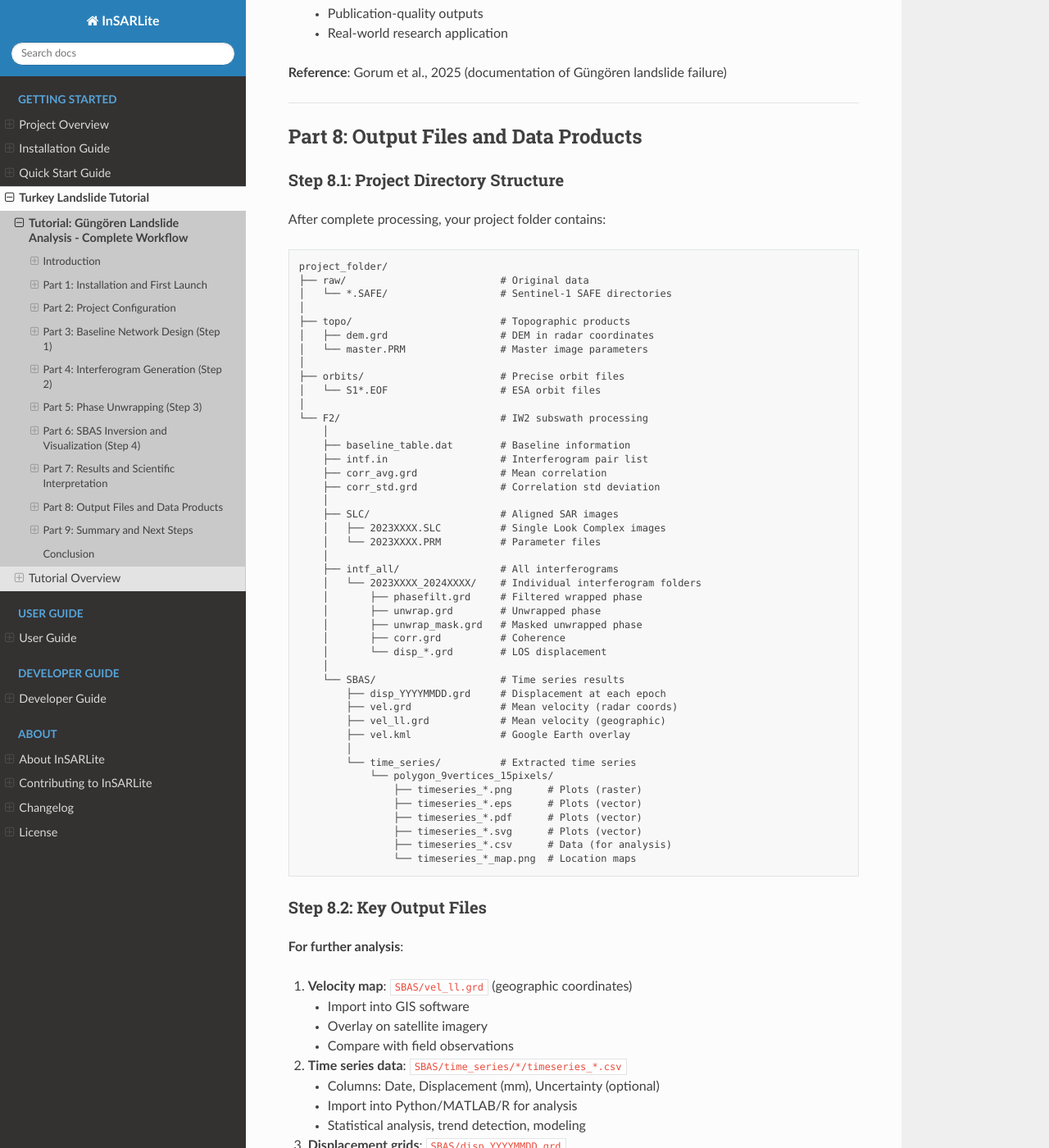
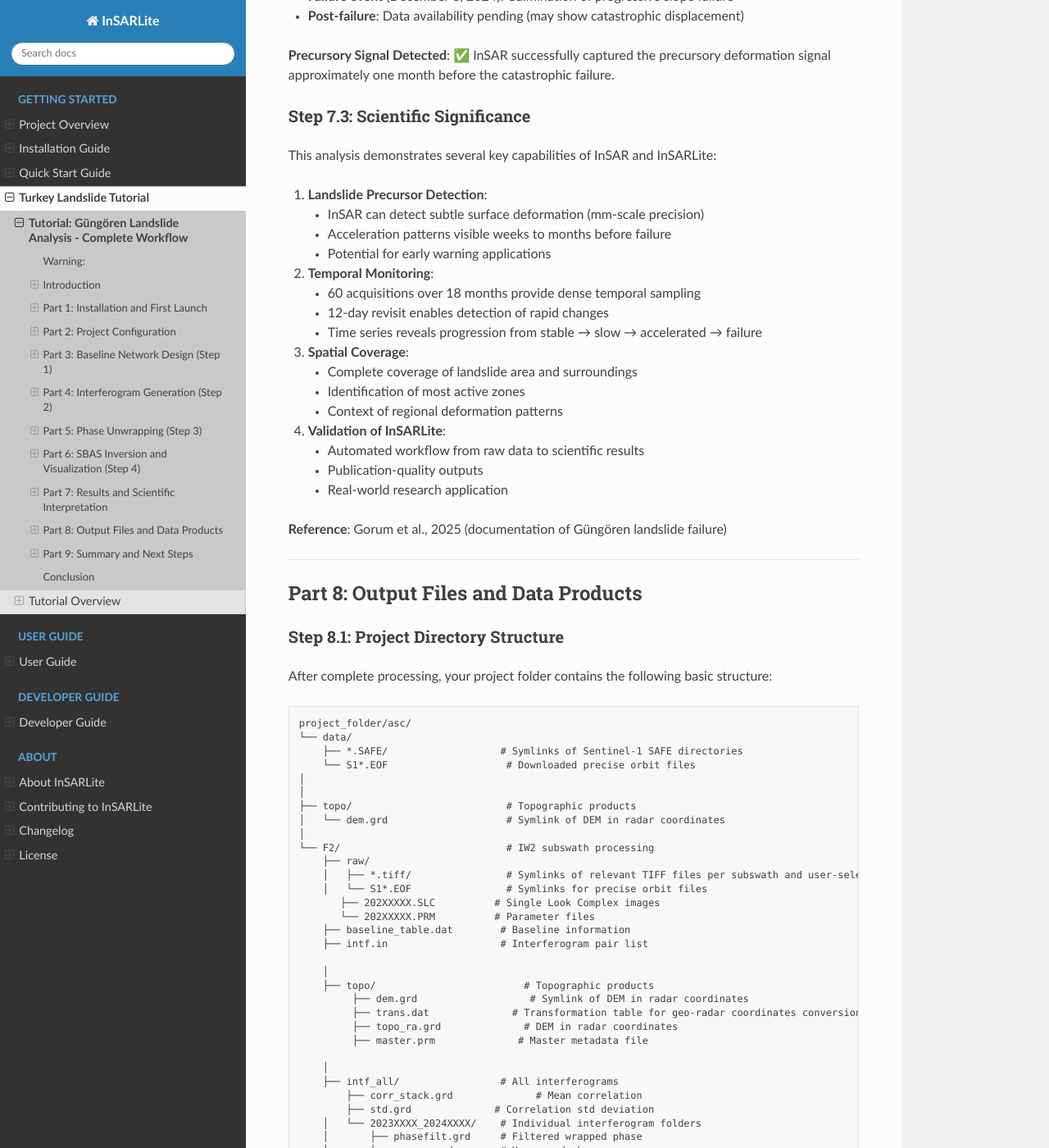
Before and after one commit to mbadarmunir/InSARLite, a Sphinx documentation site: the page built from docs/source/tutorials/turkey-case-study.md, in a window 1280 px wide and 1400 px high, scrolled down 46300 px. Shown: the whole window at 82% size. Built offline with Sphinx 7.4.7 and the Read the Docs theme 3.1.0, drawn with Linux system fonts in a browser that asks for light colours; some of the changed text lies outside the part shown.

Commit message:
docs: Fix grammar and improve formatting in Turkey case study tutorial
- Fix typos: prcoessprocess, exculeexclude, coversionconversion, matadatametadata
- Improve grammar: article usage, sentence structure, phrasing consistency
- Enhance formatting: directory structure alignment, list consistency
- Polish technical writing throughout all sections
- No version bump - documentation improvements only

````diff
--- a/docs/source/tutorials/turkey-case-study.md
+++ b/docs/source/tutorials/turkey-case-study.md
@@ -1,14 +1,24 @@
 # Tutorial: Güngören Landslide Analysis - Complete Workflow
+
+## Warning:
+
+This tutorial and InSARLite are provided for research and educational use only. Validate all results with independent data and do not use outputs for safety critical or operational decision-making.
+
+InSARLite is built on GMTSAR and uses it to run the processing steps. Therefore, GMTSAR assumptions, limitations, and any known issues or bugs may also affect InSARLite outputs.
+
+InSAR processing may require substantial CPU time, RAM, and disk space. Please ensure you have adequate computing infrastructure (please see prerequisites below) before starting, otherwise processing may be slow or may fail.
 
 ## Introduction
 
-This comprehensive tutorial demonstrates the complete InSARLite workflow using real research data from the Güngören landslide in northeastern Turkey. This case study showcases InSARLite's capabilities for detecting precursory deformation signals before catastrophic slope failures.
+This tutorial demonstrates the complete InSARLite workflow using a case study area where a fatal landslide occurred in northeastern Turkey. Within the scope of this case study, the tutorial presents InSARLite’s key functionalities and user-friendly tools, enabling users to perform InSAR analyses without relying on command-line scripting.
 
 ### Study Area Background
 
-On December 8, 2024, a catastrophic landslide occurred in the Güngören area of northeastern Turkey, causing significant damage and loss of life. This tutorial demonstrates how InSAR time series analysis can detect precursory deformation signals in the months leading up to such failures, highlighting the potential for InSAR-based early warning systems.
+On December 8, 2024, a catastrophic landslide occurred in the Güngören area of northeastern Turkey, causing significant damage and loss of life (Gorum et al., 2025).
 
-The analysis reveals that the landslide was preceded by measurable surface deformation, with mean line-of-sight (LOS) velocities reaching up to 25 mm/yr in the source area. Notably, an acceleration in deformation was observed in November 2024, approximately one month before the failure event.
+Our analysis reveals that the landslide was preceded by measurable surface deformation, with mean line-of-sight (LOS) velocities reaching up to 25 mm/yr in the source area. Notably, an acceleration in deformation was observed in November 2024, approximately one month before the failure event.
+
+Gorum, T., Yılmaz, A., Tanyas, H., Akgun, A., Fidan, S., Akbaş, A., Karabacak, F., Coşkun, S., Uçar, T., Kılıcasan, H., & Tatar, O. (2025). 8 Aralık 2024 Güngören, Arhavi (Artvin) Moloz Çığının Oluşum Dinamiği ve Alanın Heyelan Tehlike ve Risk Bakımından Değerlendirmesi. https://doi.org/10.5281/zenodo.14625940
 
 ### Tutorial Objectives
 
@@ -16,9 +26,7 @@
 
 - Master the complete InSARLite workflow from installation to final results
 - Process 60 Sentinel-1 acquisitions covering a real landslide event
-- Extract high-quality deformation time series showing precursory signals
-- Generate publication-quality results suitable for scientific research
-- Understand best practices for InSAR time series analysis
+- Extract deformation time series showing precursory signals
 
 ### Dataset Information
 
@@ -46,7 +54,7 @@
 
 ### Time and Storage Requirements
 
-**Processing Time**: ~50+ hours total (highly dependent on CPU cores and internet speed)
+**Processing Time**: Processing time depends strongly on the number of CPU cores and internet speed. If the requirements below are met, the full workflow may complete in ~50+ hours.
 
 - Project setup and data download: 1-3 hours
 - Baseline network design: 10-15 minutes
@@ -183,8 +191,6 @@
 1. Set start date to capture sufficient pre-failure baseline
 2. Set end date to include the failure event and some post-failure data
 3. For this study: Start ~early 2023, End ~late 2024
-
-**Recommended**: For landslide monitoring, include at least 12-18 months of data.
 
 ### Step 2.4: Query Available Data
 
@@ -360,6 +366,9 @@
 
 ### Step 3.4: Calculate Master Table
 
+#### Warning:
+The procedure below is intended as *guidance* for master-image selection and does not guarantee the optimal master for every dataset. You may choose any acquisition as the master; the metrics computed here are provided only to support an informed decision.
+
 ![Master Table](../_static/images/turkey_case_study/02_baseline_network/13_Turkey_Base2Net_3.png)
 
 **What's shown**: Master table calculated and displayed, ranking all acquisitions by suitability as master image.
@@ -398,11 +407,11 @@
 
 **Master Details**:
 - Date: August 29, 2023
-- Rank: 16 (not optimal by average baseline metric)
+- Rank: 16
 
 **Rationale for Rank 16 Selection**:
 
-This tutorial intentionally selects rank 16 (rather than rank 1) to demonstrate an important SBAS concept:
+This tutorial intentionally selects rank 16 (rather than rank 1) to emphasize that master-image selection is entirely up to the user:
 
 **SBAS vs PSI Master Selection**:
 - **PSI (Persistent Scatterer)**: Requires optimal master with lowest average baseline because ALL interferograms reference this single master. Master quality critically affects entire dataset coherence.
@@ -417,8 +426,6 @@
 1. Review the ranked list
 2. Select rank 16 (as demonstrated) or rank 1 (optimal by metric)
 3. Click **Confirm Selection**
-
-**Educational note**: For SBAS, any reasonably connected acquisition works as master. For PSI, always select rank 1.
 
 ### Step 3.6: Define Baseline Constraints
 
@@ -546,7 +553,7 @@
 
 4. **Stage 4**: Mean correlation calculation
    - Computes average coherence across all interferograms
-   - Creates `corr_avg.grd` and `corr_std.grd`
+   - Creates `corr_stack.grd` and `std.grd`
    - Used later for mask definition
 
 **Real-time updates**: Terminal output shows detailed progress for each pair.
@@ -557,15 +564,14 @@
 
 ```
 F2/
-├── SLC/              # Aligned SAR images
+├── raw/              # Aligned SAR images
 │   └── *.SLC         # Single Look Complex images (all aligned to master)
 ├── intf_all/         # All interferograms
 │   └── 2023XXX_2024XXX/
 │       ├── phasefilt.grd     # Filtered wrapped phase
-│       ├── corr.grd           # Coherence/correlation
-│       └── phasefilt_mask.grd # Masked phase
-├── corr_avg.grd      # Mean correlation (for masking)
-└── corr_std.grd      # Correlation std deviation
+│       ├── corr.grd           # Correlation grid file
+├── corr_stack.grd      # Mean correlation (to aid in masking and reference point selection)
+└── std.grd      # Correlation std deviation
 ```
 
 **Processing complete**: Step 2 finished. Ready for unwrapping!
@@ -574,9 +580,10 @@
 
 ## Part 5: Phase Unwrapping (Step 3)
 
-Phase unwrapping is the most complex step, involving four distinct phases:
-1. Mask definition
-2. First unwrapping
+Phase unwrapping is a critical and computationally intensive process divided into 2 phases in InSARLite consisting cumulatively of 4 distinct steps:
+
+1. Mask definition (optional)
+2. Unwrapping process (of all wrapped interferograms)
 3. Reference point selection
 4. Unwrapping completion
 
@@ -587,18 +594,18 @@
 ![Unwrap Default](../_static/images/turkey_case_study/04_unwrapping/16_Turkey_unwrap_1.png)
 
 **What's shown**: Default UnwrapApp state showing two main buttons:
-- **Def[ine Mask]**: Create/modify unwrapping mask
+- **Define Mask**: Create/modify unwrapping mask
 - **Phase 2**: Currently inactive (will activate after Phase 1)
 
-**User Action**: Click **Def** to define the unwrapping mask.
+**User Action**: Click **Define Mask** to define/skip the unwrapping mask.
 
-**Why mask?**: Unwrapping is only reliable in coherent areas. A mask excludes low-coherence pixels to prevent error propagation.
+**Why mask?**: Unwrapping is only reliable in coherent areas. A mask excludes low-coherence pixels to prevent error propagation and dramatically reduce the computational requirements.
 
 #### Step 5.1.2: Handle Existing Mask
 
 ![Mask Exists](../_static/images/turkey_case_study/04_unwrapping/16_Turkey_unwrap_2.png)
 
-**What's shown**: Prompt indicating a mask already exists (perhaps from previous run).
+**What's shown**: In case of an existing mask, users are asked if they want to use the existing one or create a new one.
 
 **User Action**: Click **Yes** to recreate the mask fresh.
 
@@ -619,13 +626,13 @@
 - Display shows mean correlation map
 
 **User Action**:
-1. Set threshold to 0.08 (good starting point for landslide areas)
+1. Set threshold to 0.08. The idea is to exclude ocean pixels.
 2. Click **Update Mask**
 3. Visualize the mask on the correlation map
 
 **Interpretation**:
-- Blue/low values: Low coherence (water, vegetation, steep slopes)
-- Red/high values: High coherence (bare ground, stable areas)
+- Red/low values: Low coherence (water, vegetation, steep slopes)
+- Green/high values: High coherence (bare ground, stable areas)
 - Threshold of 0.08 excludes very low coherence while retaining landslide area
 
 #### Step 5.1.4: Add Polygon Mask
@@ -635,15 +642,14 @@
 **What's shown**: Polygon mask prompt offering option to add manual delineation.
 
 **Why polygon?**: Sometimes you want to:
-- Focus on specific area of interest
 - Exclude problematic regions manually
-- Refine threshold-based mask
+- Refine threshold-based mask where any specific mean correlation value alone may exclude valid (land) pixels or include a lot of ocean pixels for unwrapping.
 
 **User Action**: Click **Polygon** to draw manual mask.
 
 ![Polygon Drawn](../_static/images/turkey_case_study/04_unwrapping/16_Turkey_unwrap_6.png)
 
-**What's shown**: One polygon drawn on the correlation map (cyan outline).
+**What's shown**: One polygon drawn on the correlation map (cyan outline). Multiple polygons can be drawn and a composite mask can be created. This case study uses two polygons to mask out oceans along with the mean correlation threshold value of 0.08 for masking. Delineation of only the first polygon is shown here.
 
 **User Action**:
 1. Click to place vertices around your area of interest
@@ -704,7 +710,7 @@
 
 **What's shown**: Phase 1 completed with parameters:
 - **Threshold**: 0.01 (default SNAPHU threshold)
-- **Patch size**: 95 (default patch size for parallel unwrapping)
+- **Number of cores**: 95 (A default value is auto-filled depending on the CPU, as number of threads available - 1)
 
 **Processing**: SNAPHU uses statistical-cost, network-flow algorithm for phase unwrapping.
 
@@ -718,7 +724,7 @@
 
 **Status**: Interferograms are unwrapped but not yet normalized to a common reference point.
 
-**User Action**: Proceed to reference point selection (Phase 3).
+**User Action**: Proceed to reference point selection.
 
 ### Phase 3: Reference Point Selection
 
@@ -726,7 +732,7 @@
 
 ![Reference Exists](../_static/images/turkey_case_study/04_unwrapping/16_Turkey_unwrap_13.png)
 
-**What's shown**: Prompt indicating reference point already exists.
+**What's shown**: When applicable, this prompt allows the user to choose an existing reference point or to select a new one instead of the existing one.
 
 **User Action**: Click **Yes** to redefine reference point.
 
@@ -738,7 +744,7 @@
 
 **What's shown**: Enhanced reference point selection interface with multiple selection methods.
 
-**Default selection**: "Highest mean corr" is automatically selected, showing the location with highest average coherence.
+**Default selection**: "Highest mean corr" is automatically selected, showing the location with the highest average correlation.
 
 **Why this matters**: The reference point should be:
 - Stable (no deformation)
@@ -754,14 +760,15 @@
 **What's shown**: Manual definition controls visible.
 
 **Selection methods available**:
+
 1. **Automated**:
-   - Highest mean correlation (recommended)
-   - Lowest correlation std deviation
+   - Highest mean correlation (default selection)
+   - Lowest std deviation of correlation
 
 2. **Manual**:
    - Click on mean correlation map
    - Click on validity count map
-   - Enter coordinates directly (Geographic or Radar)
+   - Enter coordinates directly (geographic or radar)
 
 ![Radar Option](../_static/images/turkey_case_study/04_unwrapping/16_Turkey_unwrap_17.png)
 
@@ -826,9 +833,7 @@
 ```
 F2/intf_all/2023XXX_2024XXX/
 ├── unwrap.grd           # Unwrapped phase
-├── unwrap_mask.grd      # Unwrapped phase with mask
-├── phase.grd            # Wrapped phase
-└── corr.grd             # Coherence
+├── unwrap_pin.grd      # Normalized Unwrapped phase
 ```
 
 **Summary**: Step 3 complete! You've successfully:
@@ -856,19 +861,19 @@
 **Other parameters**:
 - **Smoothing**: Spatial smoothing factor (0.0 = no smoothing)
 - **Atmospheric iterations**: Number of iterations for atmospheric correction (default: 3)
-- **Wavelength**: Radar wavelength (auto-set for Sentinel-1)
+- **Wavelength**: Radar wavelength (calculated from metadata of all input images automatically. For more details, please refer to GMTSAR documentation for the exact equation and theory.)
 
 ### Step 6.2: Confirm Existing Displacement Files
 
 ![SBAS Confirm](../_static/images/turkey_case_study/05_sbas_visualization/17_Turkey_SBAS_2.png)
 
-**What's shown**: SBAS confirmation prompt indicating 60 existing displacement files found.
+**What's shown**: When valid, a prompt asks the user whether to rerun the process or skip it.
 
 **What this means**: All interferograms have been successfully unwrapped and are ready for inversion.
 
 **User Action**: Click **OK** to proceed.
 
-**Background**: SBAS requires `disp_*.grd` files (unwrapped phase converted to line-of-sight displacement) for each interferogram.
+**Background**: SBAS creates `disp_*.grd` files (unwrapped phase converted to line-of-sight displacement) for each input image epoch as well as a vel.grd file showing the overall velocity value of each pixel.
 
 ### Step 6.3: Execute SBAS Inversion
 
@@ -1071,53 +1076,58 @@
 
 ### Step 8.1: Project Directory Structure
 
-After complete processing, your project folder contains:
+After complete processing, your project folder contains the following basic structure:
 
 ```
-project_folder/
-├── raw/                          # Original data
-│   └── *.SAFE/                   # Sentinel-1 SAFE directories
+project_folder/asc/
+└── data/
+    ├── *.SAFE/                   # Symlinks of Sentinel-1 SAFE directories
+    └── S1*.EOF                    # Downloaded precise orbit files
 │
-├── topo/                         # Topographic products
-│   ├── dem.grd                   # DEM in radar coordinates
-│   └── master.PRM                # Master image parameters
 │
-├── orbits/                       # Precise orbit files
-│   └── S1*.EOF                   # ESA orbit files
+├── topo/                          # Topographic products
+│   └── dem.grd                    # Symlink of DEM in radar coordinates
 │
-└── F2/                           # IW2 subswath processing
-    │
+└── F2/                            # IW2 subswath processing
+    ├── raw/
+    │   ├── *.tiff/                # Symlinks of relevant TIFF files per subswath and user-selected polarization
+    │   └── S1*.EOF                # Symlinks for precise orbit files
+       ├── 202XXXXX.SLC          # Single Look Complex images
+       └── 202XXXXX.PRM          # Parameter files
     ├── baseline_table.dat        # Baseline information
     ├── intf.in                   # Interferogram pair list
-    ├── corr_avg.grd              # Mean correlation
-    ├── corr_std.grd              # Correlation std deviation
+
     │
-    ├── SLC/                      # Aligned SAR images
-    │   ├── 2023XXXX.SLC          # Single Look Complex images
-    │   └── 2023XXXX.PRM          # Parameter files
+    ├── topo/                         # Topographic products
+         ├── dem.grd                   # Symlink of DEM in radar coordinates
+         ├── trans.dat              # Transformation table for geo-radar coordinates conversion
+         ├── topo_ra.grd              # DEM in radar coordinates
+         ├── master.prm              # Master metadata file
+
     │
     ├── intf_all/                 # All interferograms
+        ├── corr_stack.grd              # Mean correlation
+        ├── std.grd              # Correlation std deviation
     │   └── 2023XXXX_2024XXXX/    # Individual interferogram folders
     │       ├── phasefilt.grd     # Filtered wrapped phase
     │       ├── unwrap.grd        # Unwrapped phase
-    │       ├── unwrap_mask.grd   # Masked unwrapped phase
+    │       ├── unwrap_pin.grd   # Normalized unwrapped phase
     │       ├── corr.grd          # Coherence
-    │       └── disp_*.grd        # LOS displacement
     │
-    └── SBAS/                     # Time series results
-        ├── disp_YYYYMMDD.grd     # Displacement at each epoch
-        ├── vel.grd               # Mean velocity (radar coords)
-        ├── vel_ll.grd            # Mean velocity (geographic)
-        ├── vel.kml               # Google Earth overlay
-        │
-        └── time_series/          # Extracted time series
-            └── polygon_9vertices_15pixels/
-                ├── timeseries_*.png      # Plots (raster)
-                ├── timeseries_*.eps      # Plots (vector)
-                ├── timeseries_*.pdf      # Plots (vector)
-                ├── timeseries_*.svg      # Plots (vector)
-                ├── timeseries_*.csv      # Data (for analysis)
-                └── timeseries_*_map.png  # Location maps
+└── SBAS/                     # Time series results
+   ├── disp_YYYYMMDD.grd     # Displacement at each epoch
+   ├── vel.grd               # Mean velocity (radar coords)
+   ├── vel_ll.grd            # Mean velocity (geographic)
+   ├── vel.kml               # Google Earth overlay
+   │
+   └── time_series/          # Extracted time series
+      └── polygon_9vertices_15pixels/
+            ├── timeseries_*.png      # Plots (raster)
+            ├── timeseries_*.eps      # Plots (vector)
+            ├── timeseries_*.pdf      # Plots (vector)
+            ├── timeseries_*.svg      # Plots (vector)
+            ├── timeseries_*.csv      # Data (for analysis)
+            └── timeseries_*_map.png  # Location maps
 ```
 
 ### Step 8.2: Key Output Files
````
Also changed, not shown: other parts of docs/source/tutorials/turkey-case-study.md (+3 -3 lines).
